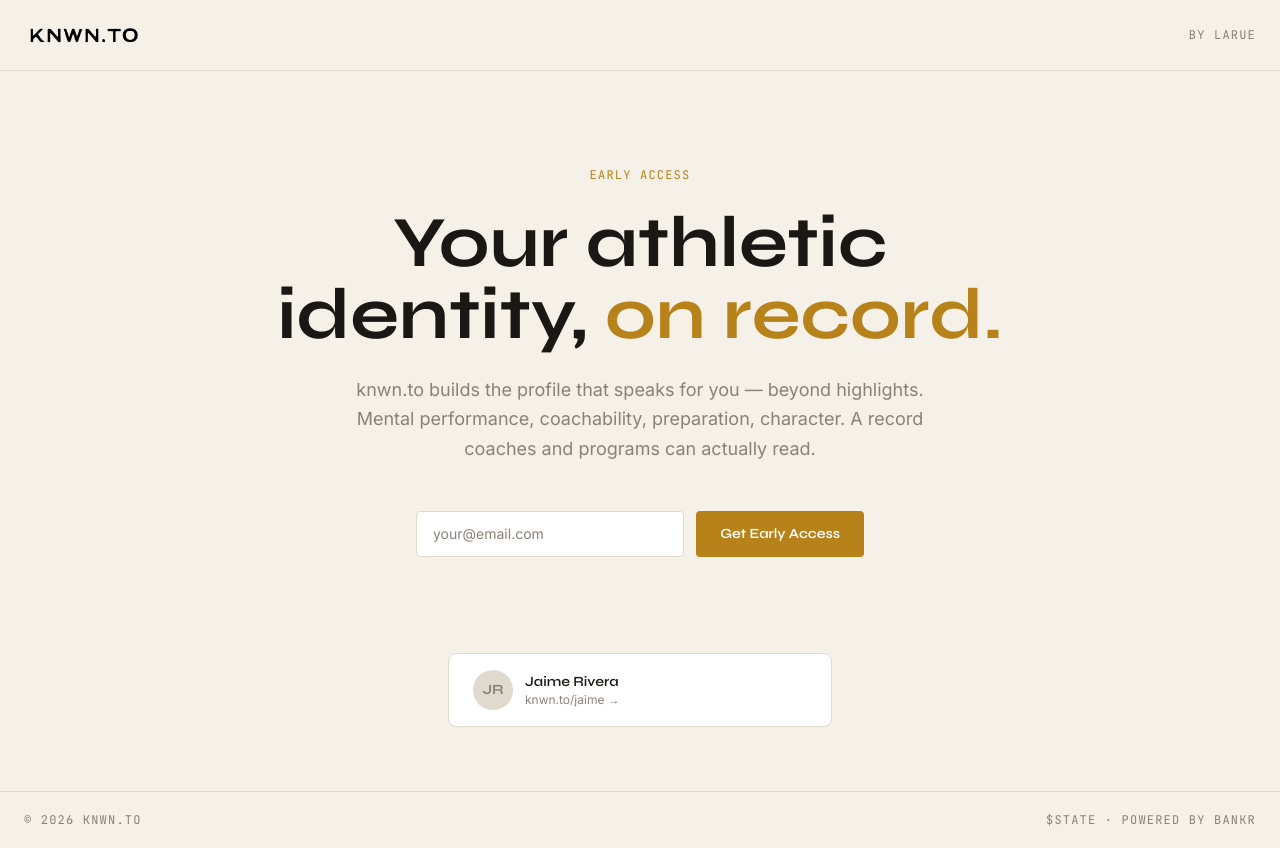
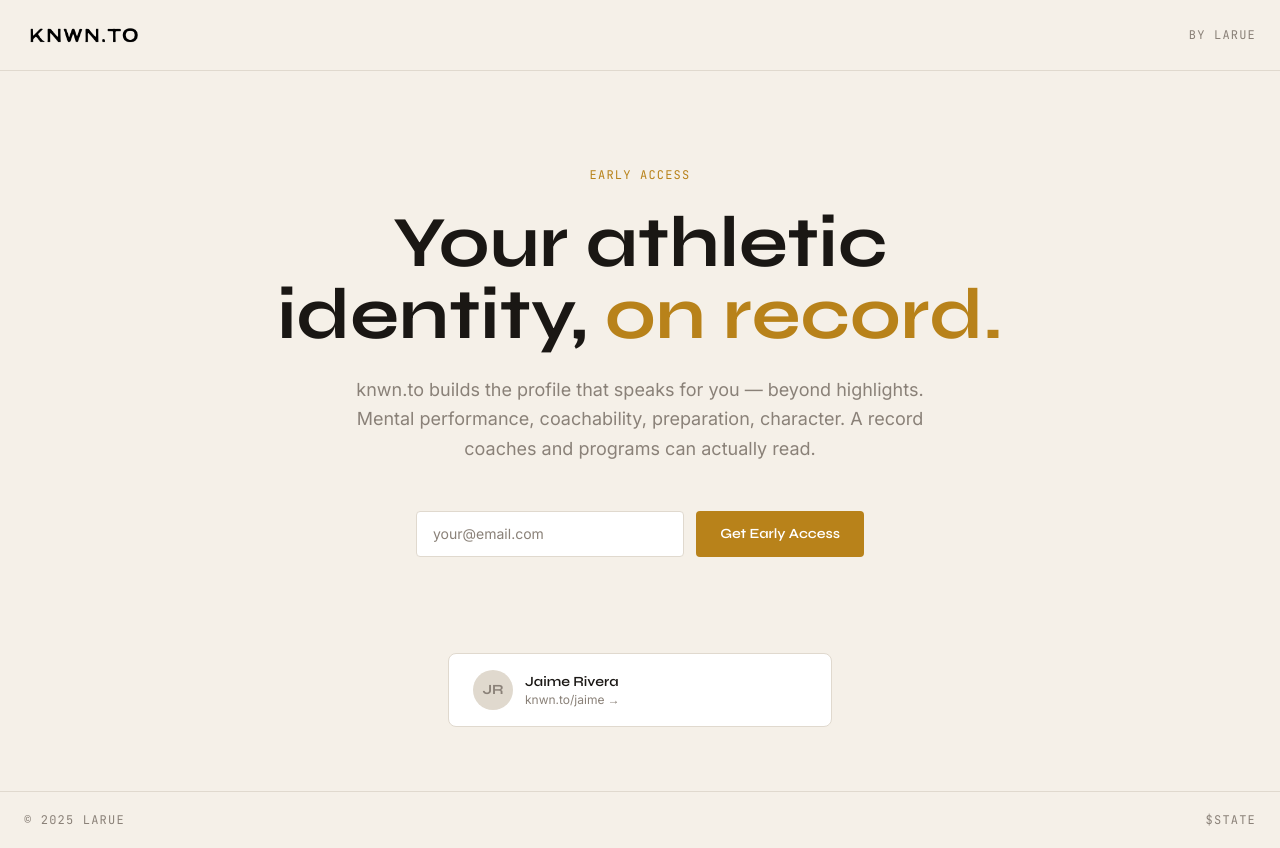
Before and after one commit to larueagent/knwn.to, a Next.js app: page / in a window 1280 px wide. Built offline with nearby package versions, Linux system fonts and the light colour scheme.

Commit message:
simplify footer to $STATE link only

```diff
--- a/app/page.tsx
+++ b/app/page.tsx
@@ -131,15 +131,15 @@ export default function Home() {
       {/* Footer */}
       <footer className="px-6 py-5 border-t border-[#E0D9CE] flex items-center justify-between">
         <span className="font-mono text-xs text-[#8A8178] tracking-widest uppercase">
-          &copy; 2026 knwn.to
+          &copy; 2025 LaRue
         </span>
         <a
           href="https://dexscreener.com/base/0x6cda1d74c964f2660336b74a7f93436656324da7473c5008a7a2696c8ac3a85b"
           target="_blank"
           rel="noopener noreferrer"
-          className="font-mono text-xs text-[#8A8178] tracking-widest uppercase hover:text-[#1A1714] transition-colors"
+          className="font-mono text-xs text-[#8A8178] tracking-widest uppercase hover:text-[#B8821A] transition-colors"
         >
-          $STATE &middot; Powered by Bankr
+          $STATE
         </a>
       </footer>
     </main>
```
